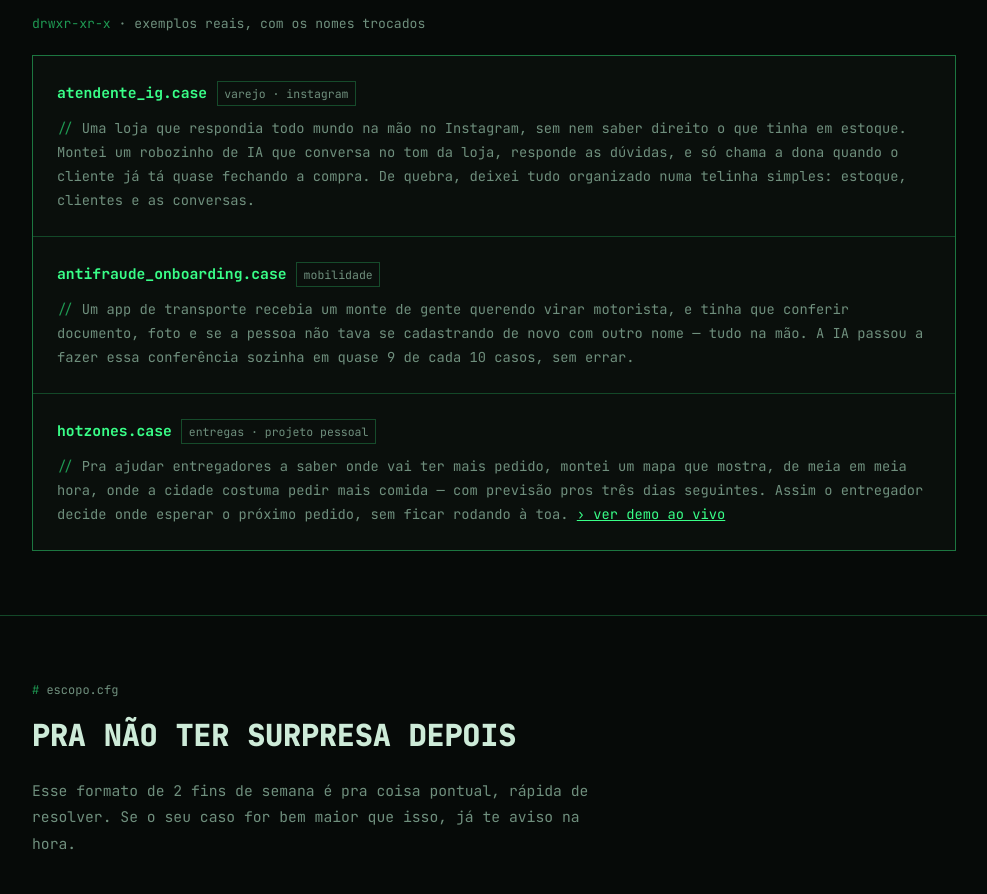
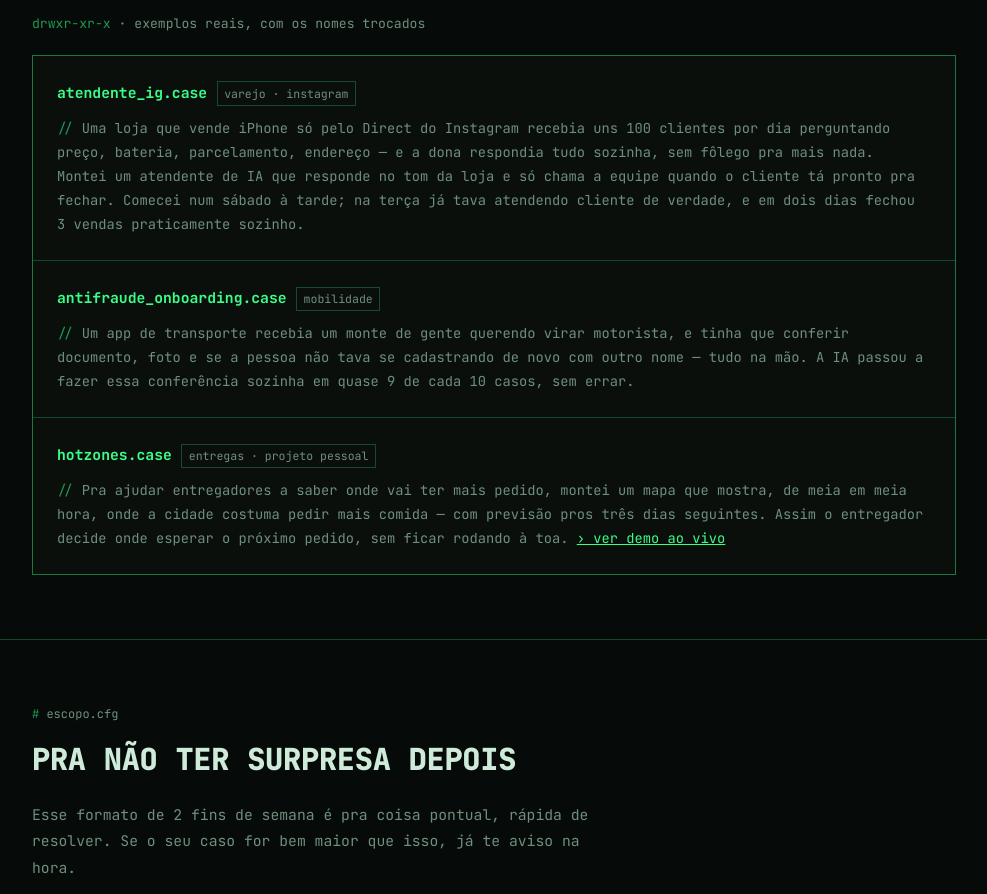
Before and after one commit to crislamp/pott-product-studio, a plain HTML site: page index.html in a window 1280 px wide. Shown: the part 1485-2379 px from the top of the page, without its empty margins (146-1133 px from the left). Drawn offline with Linux system fonts and the light colour scheme.

Commit message:
Update atendente_ig case with real story details
Co-Authored-By: Claude Sonnet 5 <noreply@anthropic.com>

```diff
--- a/index.html
+++ b/index.html
@@ -308,7 +308,7 @@ footer { padding: 2rem 0; }
     <div class="cases">
       <div class="case">
         <div class="case-head"><span class="case-file">atendente_ig.case</span><span class="case-tag">varejo · instagram</span></div>
-        <p class="case-text"><span class="cm">//</span> Uma loja que respondia todo mundo na mão no Instagram, sem nem saber direito o que tinha em estoque. Montei um robozinho de IA que conversa no tom da loja, responde as dúvidas, e só chama a dona quando o cliente já tá quase fechando a compra. De quebra, deixei tudo organizado numa telinha simples: estoque, clientes e as conversas.</p>
+        <p class="case-text"><span class="cm">//</span> Uma loja que vende iPhone só pelo Direct do Instagram recebia uns 100 clientes por dia perguntando preço, bateria, parcelamento, endereço — e a dona respondia tudo sozinha, sem fôlego pra mais nada. Montei um atendente de IA que responde no tom da loja e só chama a equipe quando o cliente tá pronto pra fechar. Comecei num sábado à tarde; na terça já tava atendendo cliente de verdade, e em dois dias fechou 3 vendas praticamente sozinho.</p>
       </div>
       <div class="case">
         <div class="case-head"><span class="case-file">antifraude_onboarding.case</span><span class="case-tag">mobilidade</span></div>
```
